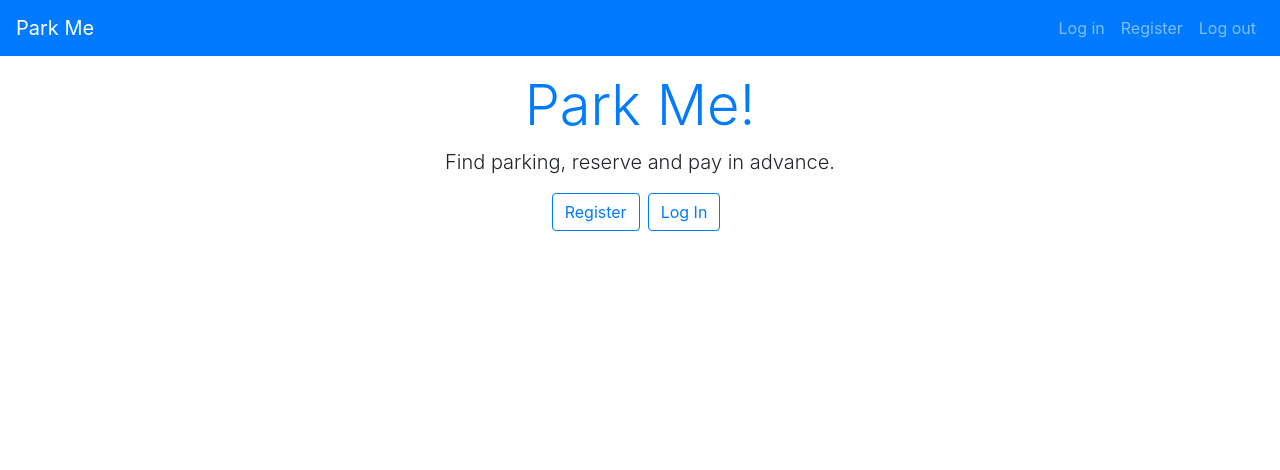
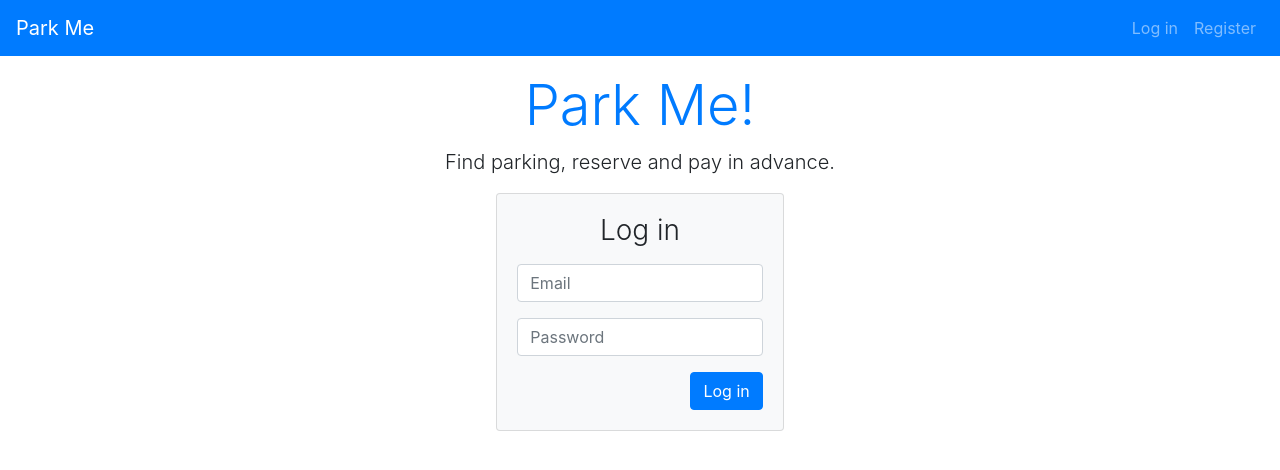
Before and after one commit to Park-Me-Organization/Park-Me, a React (Create React App) app in the folder Park-Me/: page /login in a window 1280 px wide. Shown: the top 470 px of the page. Built offline with nearby package versions, Linux system fonts and the light colour scheme; no server answers; the database is empty.

Commit message:
Login and Registration updates

```diff
--- a/Park-Me/src/App.js
+++ b/Park-Me/src/App.js
@@ -2,52 +2,60 @@
 import './App.css';
 import 'bootstrap/dist/css/bootstrap.css';
 import firebase from './Firebase'
-import {Router} from '@reach/router'
+import {navigate, Router} from '@reach/router'
 import Register from './Register'
 import Navigation from './Navigation';
+import Login from './Login';
 
 class App extends Component {
 
-  constructor(){
-    super();
-    this.state = {
-      user:null
+
+  constructor(props){
+    super(props);
+    this.state = {    //state object
+      user: null
     };
   }
 
+
   componentDidMount() {
-  const ref = firebase.database().ref('user'); //reference to DB
-  ref.on('value', snapshot => {
-    let FBUser = snapshot.val();
-    this.setState ({user:FBUser});
-  })
-}
+/*     firebase.auth().onAuthStateChanged(FBUser => {
+      if (FBUser) {
+        this.setState({
+          user: FBUser
+        });
+      }
+    }) */
+  }
+
+registerUser = username => {
+  firebase.auth().onAuthStateChanged(FBUser => {
+    FBUser.updateProfile({
+      displayName: username
+    }).then(() => {
+      this.setState({
+        user: FBUser
+      });
+    });
+  });
+};
+
+logOutUser = e => {
+  e.preventDefault();
+  this.setState({
+    user: null
+  });
+
+  firebase
+    .auth()
+    .signOut();
+};
 
   render(){
 
-/*     // Import Admin SDK
-var admin = require("firebase-admin");
-
-// Get a database reference to our blog
-var db = admin.database();
-var ref = db.ref("park-me-web/user");
-
-var usersRef = ref.child("users");
-usersRef.set({
-  alanisawesome: {
-    date_of_birth: "June 23, 1912",
-    full_name: "Alan Turing"
-  },
-  gracehop: {
-    date_of_birth: "December 9, 1906",
-    full_name: "Grace Hopper"
-  }
-});
- */
-
     return (
     <div>
-      <div><Navigation/></div>
+      <div><Navigation user={this.state.user}/></div>
     <div className="container text-center">
 
     <div className="row justify-content-center">
@@ -61,14 +69,9 @@
         Find parking, reserve and pay in advance.
       </p>
 
-      <a href="/register" className="btn btn-outline-primary mr-2">
-        Register
-      </a>
-      <a href="/login" className="btn btn-outline-primary mr-2">
-        Log In
-      </a>
       <Router>
-        <Register path="/register" registerUser= {this.registerUser}/>
+      <Login path="/login" user= {this.state.user}/>
+        <Register path="/register" user= {this.registerUser}/>
       </Router>
     </div>
   </div>
--- /dev/null
+++ b/Park-Me/src/Login.js
@@ -0,0 +1,112 @@
+import React, {Component} from 'react';
+import firebase from './Firebase';
+import FormError from './FormError';
+import {navigate} from '@reach/router';
+
+class Login extends Component {
+
+    constructor(props) {
+        super(props);
+        this.state = {
+            email: '',
+            password: '',
+            errorMessage: null
+            };
+            this.handleChange = this.handleChange.bind(this); //constructor <-handle change
+            this.handleSubmit = this.handleSubmit.bind(this);
+        }
+
+    handleChange(e){        //Collects the value for each item name
+
+        const itemName = e.target.name;
+        const itemValue = e.target.value;
+
+        this.setState({[itemName]: itemValue});
+    }
+
+    handleSubmit(e){
+        var registrationInfo = {
+        email: this.state.email,
+        password : this.state.password
+        }
+
+        e.preventDefault();
+        //push an authentication event into the fireabse database
+
+        firebase
+        .auth()
+        .signInWithEmailAndPassword(
+            registrationInfo.email,
+            registrationInfo.password
+        )
+        .then(()=>{
+            navigate('/app');
+        })
+        .catch(error =>{
+            if (error.message !== null){
+                this.setState({errorMessage: error.message});
+            } else{
+                this.setState({errorMessage: null});
+            }
+        })
+    }
+
+
+    render(){
+        return(
+            <form className="mt-3" onSubmit={this.handleSubmit}>
+  <div className="container">
+    <div className="row justify-content-center">
+      <div className="col-lg-6">
+        <div className="card bg-light">
+          <div className="card-body">
+            <h3 className="font-weight-light mb-3">Log in</h3>
+            <section className="form-group">
+            {this.state.errorMessage !== null ? (
+                                            <FormError theMessage = {this.state.errorMessage}
+                                            />
+                                            ): null}
+              <label
+                className="form-control-label sr-only"
+                htmlFor="Email">
+                Email
+              </label>
+              <input
+                required
+                className="form-control"
+                type="email"
+                id="email"
+                name="email"
+                placeholder="Email"
+                value={this.state.email}
+                onChange={this.handleChange}
+              />
+            </section>
+            <section className="form-group">
+              <input
+                required
+                className="form-control"
+                type="password"
+                name="password"
+                placeholder="Password"
+                value={this.state.password}
+                onChange={this.handleChange}
+
+              />
+            </section>
+            <div className="form-group text-right mb-0">
+              <button className="btn btn-primary" type="submit">
+                Log in
+              </button>
+            </div>
+          </div>
+        </div>
+      </div>
+    </div>
+  </div>
+</form>
+        )
+    }
+}
+
+export default Login;
--- a/Park-Me/src/Navigation.js
+++ b/Park-Me/src/Navigation.js
@@ -1,9 +1,12 @@
 import React, {Component} from 'react';
-
 
 class Navigation extends Component {
 
+
 render(){
+
+  const {user} = this.props;
+
         return(
 <nav className="site-nav family-sans navbar navbar-expand bg-primary navbar-dark higher">
   <div className="container-fluid">
@@ -11,15 +14,20 @@
       Park Me
     </a>
     <div className="navbar-nav ml-auto">
-        <a className="nav-item nav-link" href="/login">
+    <a className="nav-item nav-link" href="/login">
+          {user}
+        </a>
+        {user == null && (<a className="nav-item nav-link" href="/login">
           Log in
-        </a>
-        <a className="nav-item nav-link" href="/register">
+        </a>)}
+
+        {user == null &&(<a className="nav-item nav-link" href="/register">
           Register
         </a>
-        <a className="nav-item nav-link" href="/login">
+        )}
+        {user &&(<a className="nav-item nav-link" href="/login">
           Log out
-        </a>
+        </a>)}
     </div>
   </div>
 </nav>
--- a/Park-Me/src/Register.js
+++ b/Park-Me/src/Register.js
@@ -1,11 +1,16 @@
 import React, {Component} from 'react';
 import FormError from './FormError';
 import firebase from './Firebase'
+import {navigate} from '@reach/router';
+
 
 class Register extends Component {
 
     constructor(props) {
+
         super(props);
+        console.log(this.props)
+
         this.state = {
             fname: '',
             lname:'',
@@ -49,19 +54,21 @@
         firebase
         .auth()
         .createUserWithEmailAndPassword(
-            registrationInfo.email,registrationInfo.passOne
-        ).then(()=>{
-            this.props.registerUser(registrationInfo.fname);
-        })
+            registrationInfo.email,
+            registrationInfo.passOne
+        ).then(() => {
+            navigate('/app');
+          })
         .catch(error =>{
             if (error.message !== null){
                 this.setState({errorMessage: error.message});
             } else{
                 this.setState({errorMessage: null});
+                this.props.registerUser(registrationInfo.fname);
+
             }
         })
     }
-
 
     render(){
         return (
@@ -74,7 +81,8 @@
                                     <h3 className="font-weight-light mb-3">Register</h3>
                                     <div className="form-row">
                                             {this.state.errorMessage !== null ? (
-                                            <FormError theMessage = {this.state.errorMessage}
+                                            <FormError
+                                            theMessage = {this.state.errorMessage}
                                             />
                                             ): null}
                                         <section className="col-sm-6 form-group">
```
Also changed, not shown: Park-Me/public/manifest.json, 1 other file (tests, documents, lock files or other folders).
